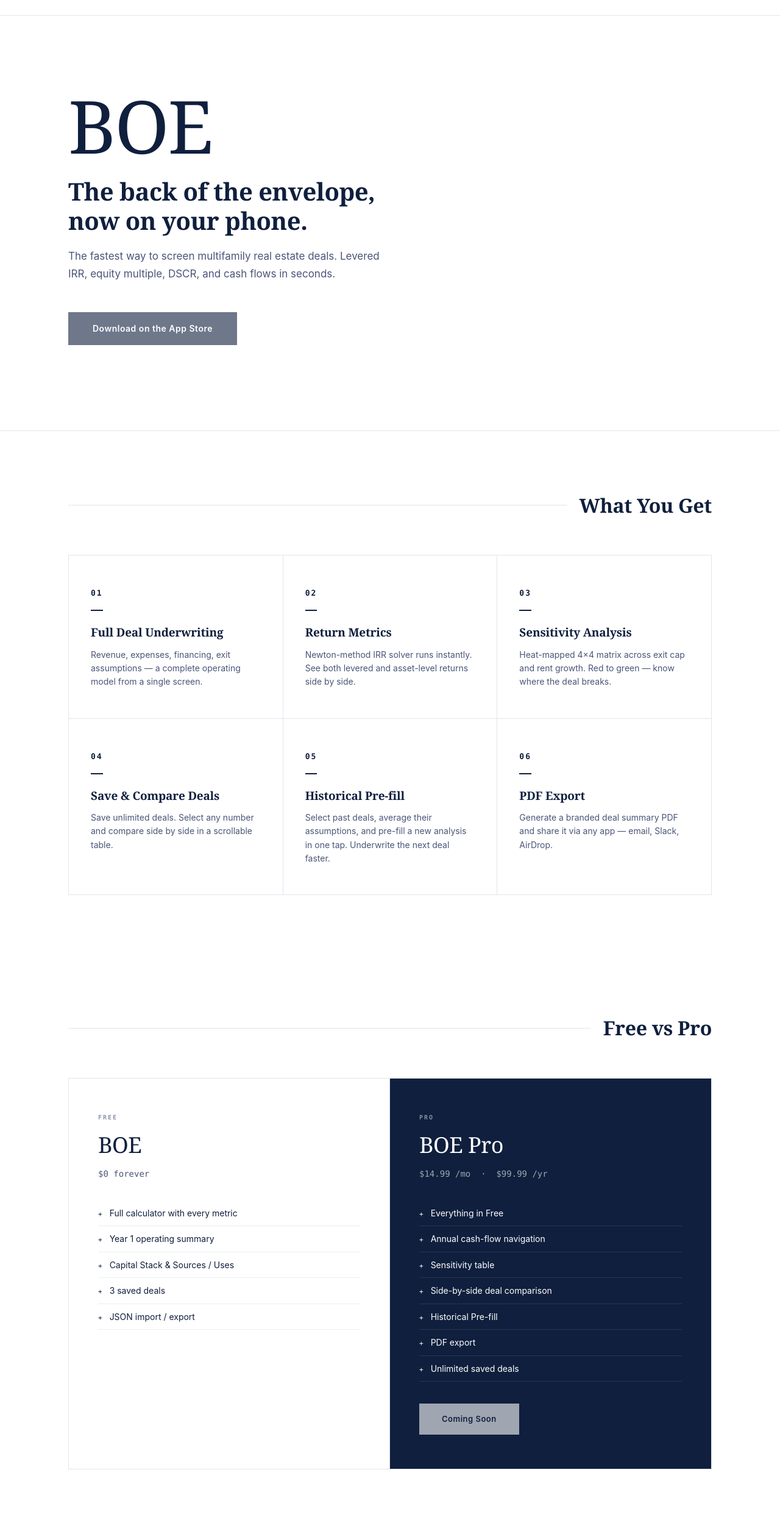
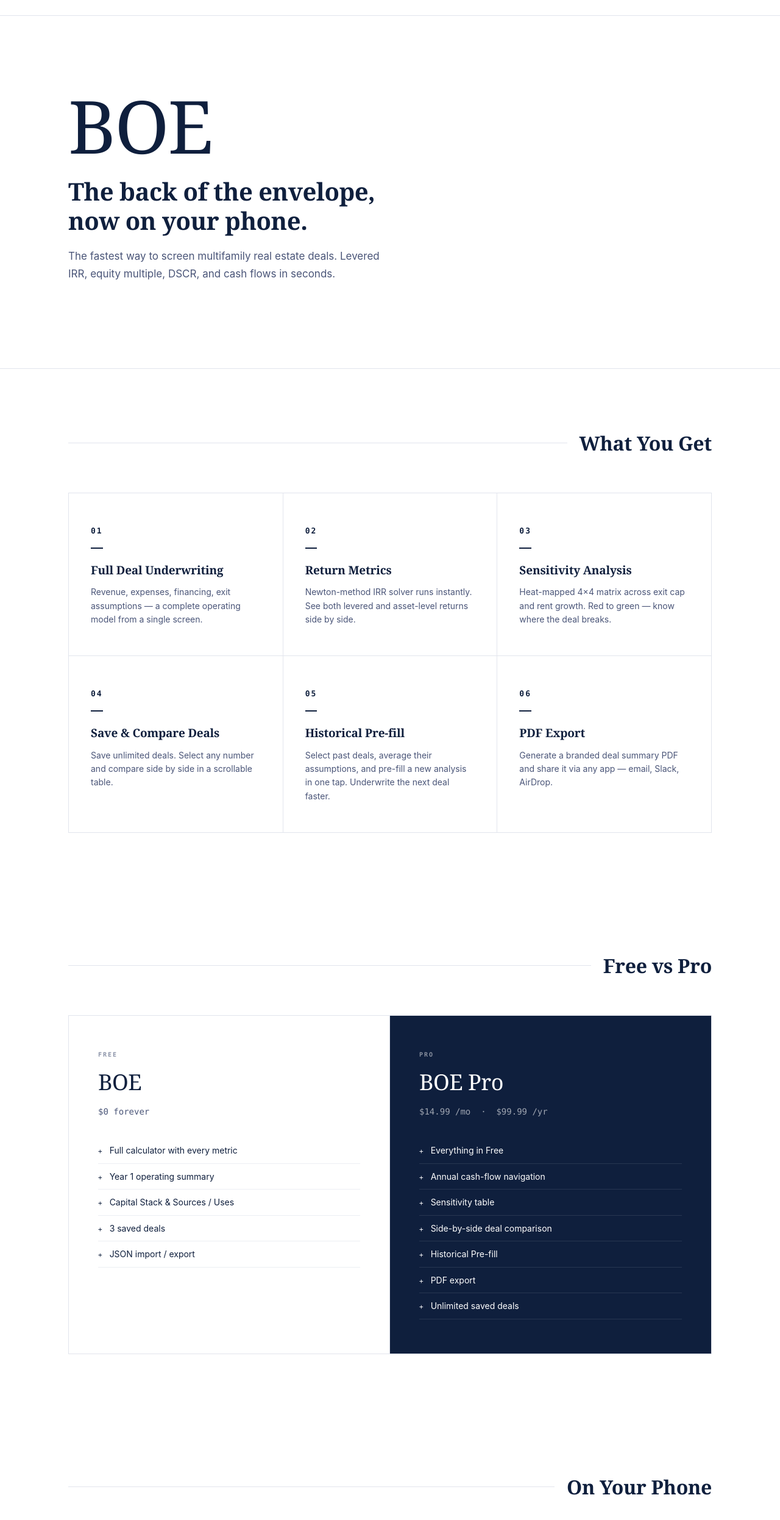
Before and after one commit to Peter-Mancini/boe-site, a plain HTML site: page index.html in a window 1280 px wide. Shown: the part 67-2560 px from the top of the page at 61% size. Drawn offline with Linux system fonts and the light colour scheme.

Commit message:
Remove App Store CTAs until launch URL is live

```diff
--- a/index.html
+++ b/index.html
@@ -412,7 +412,6 @@
         The fastest way to screen multifamily real estate deals. Levered IRR,
         equity multiple, DSCR, and cash flows in seconds.
       </p>
-      <span class="hero-cta hero-cta-disabled">Download on the App Store</span>
     </div>
   </section>
 
@@ -509,7 +508,6 @@
             <li><span class="pricing-check">+</span> PDF export</li>
             <li><span class="pricing-check">+</span> Unlimited saved deals</li>
           </ul>
-          <span class="pricing-cta pricing-cta-pro pricing-cta-disabled">Coming Soon</span>
         </div>
       </div>
     </div>
```
